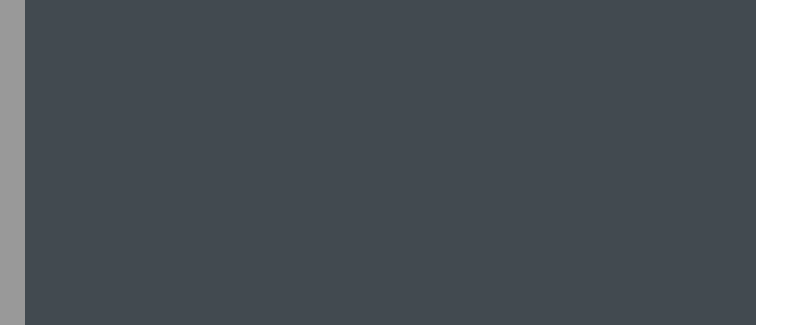
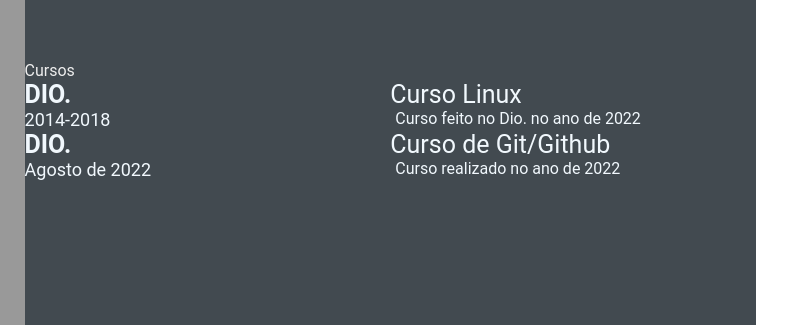
Before and after one commit to jsiqueiras/devweekgit.github.io, a plain HTML site: page index.html in a window 1280 px wide. Shown: the part 507-834 px from the top of the page, 396-1183 px from the left. Drawn offline with Linux system fonts and the light colour scheme.

Commit message:
Create section awards (#6)

```diff
--- a/index.html
+++ b/index.html
@@ -99,6 +99,27 @@
                     </div>
                 </div>
             </section>
+            <section class="awards gap">
+                <div class="right-title">Cursos</div>
+                <div class="awards-contents">
+                    <div class="awards-left">
+                        <p class="awards-company-name">DIO.</p>
+                        <p class="awards-time-period">2014-2018</p>
+                    </div>
+                    <div class="awards-right">
+                        <p class="awards-name">Curso Linux</p>
+                        <p class="awards-desc">Curso feito no Dio. no ano de 2022</p>
+                    </div>
+                    <div class="awards-left">
+                        <p class="awards-company-name">DIO.</p>
+                        <p class="awards-time-period">Agosto de 2022</p>
+                    </div>
+                    <div class="awards-right">
+                        <p class="awards-name">Curso de Git/Github</p>
+                        <p class="awards-desc">Curso realizado no ano de 2022</p>
+                    </div>
+                </div>
+            </section>
         </section>
     </main>
 </body>
```
